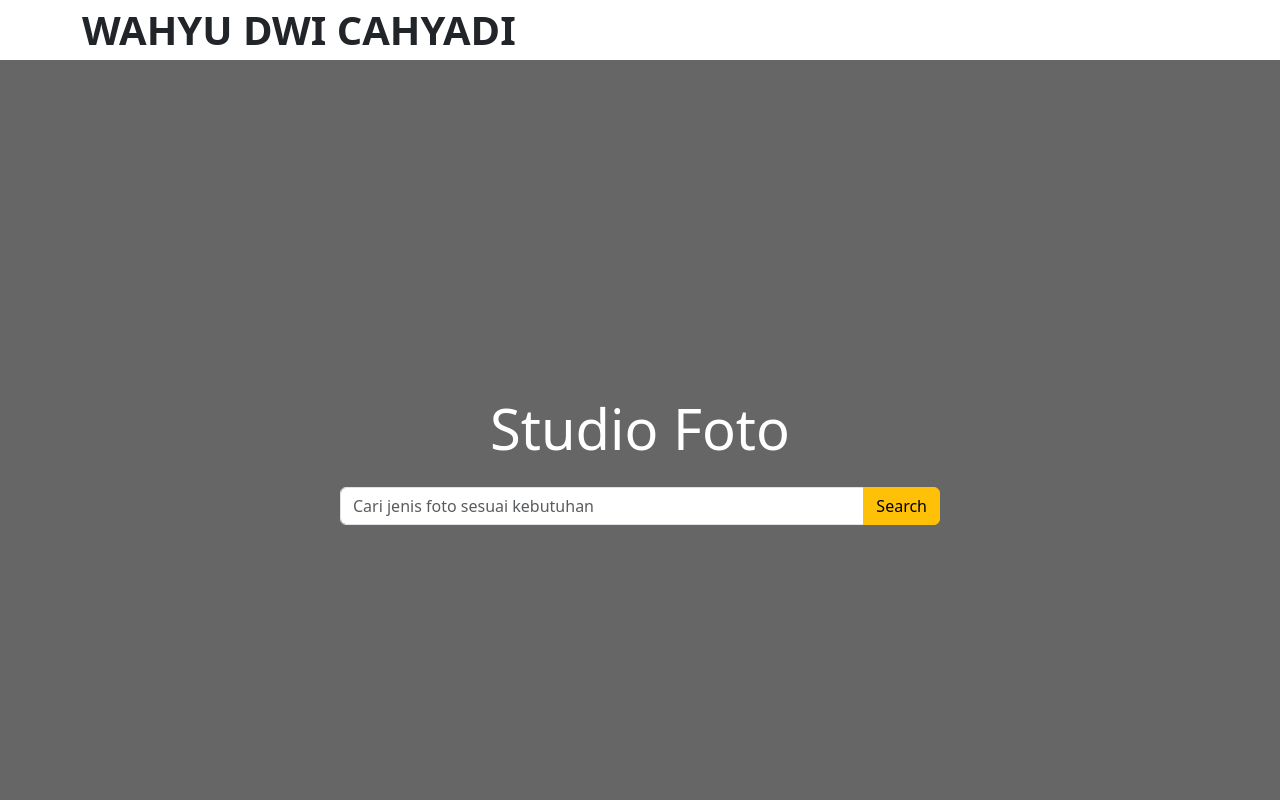
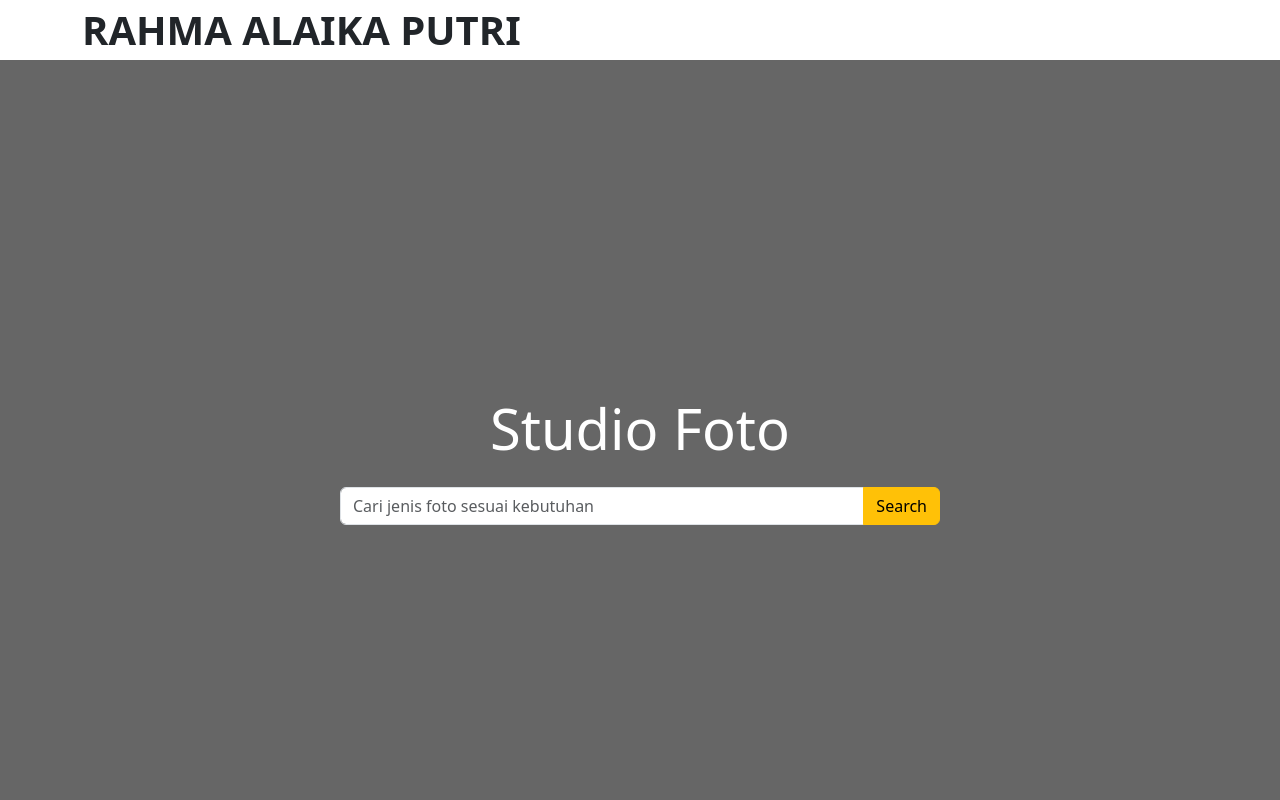
Before and after one commit to alikaputri33/mapil, a plain HTML site: page index.html in a window 1280 px wide. Shown: the top 800 px of the page. Drawn offline with nearby package versions, Linux system fonts and the light colour scheme.

Commit message:
Update index.html

```diff
--- a/index.html
+++ b/index.html
@@ -24,7 +24,7 @@
             <!-- Navigation -->
 
             <div class="container">
-                <a class="navbar-brand mb-0 fs-1 fw-bold" href="#">WAHYU DWI CAHYADI</a>
+                <a class="navbar-brand mb-0 fs-1 fw-bold" href="#">RAHMA ALAIKA PUTRI</a>
                 <button class="navbar-toggler" type="button" data-bs-toggle="collapse" data-bs-target="#navbarNav">
                     <span class="navbar-toggler-icon"></span>
                 </button>
```
